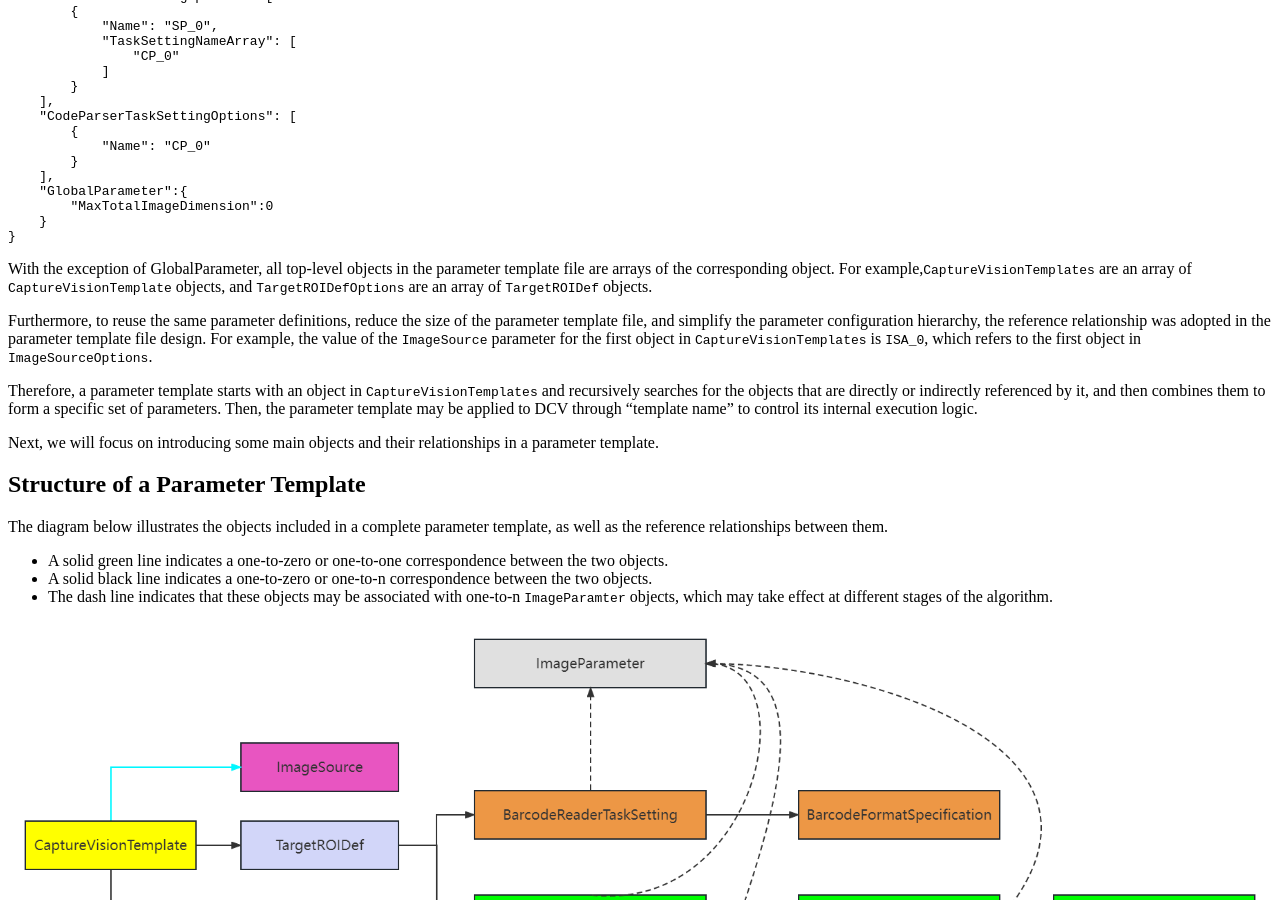
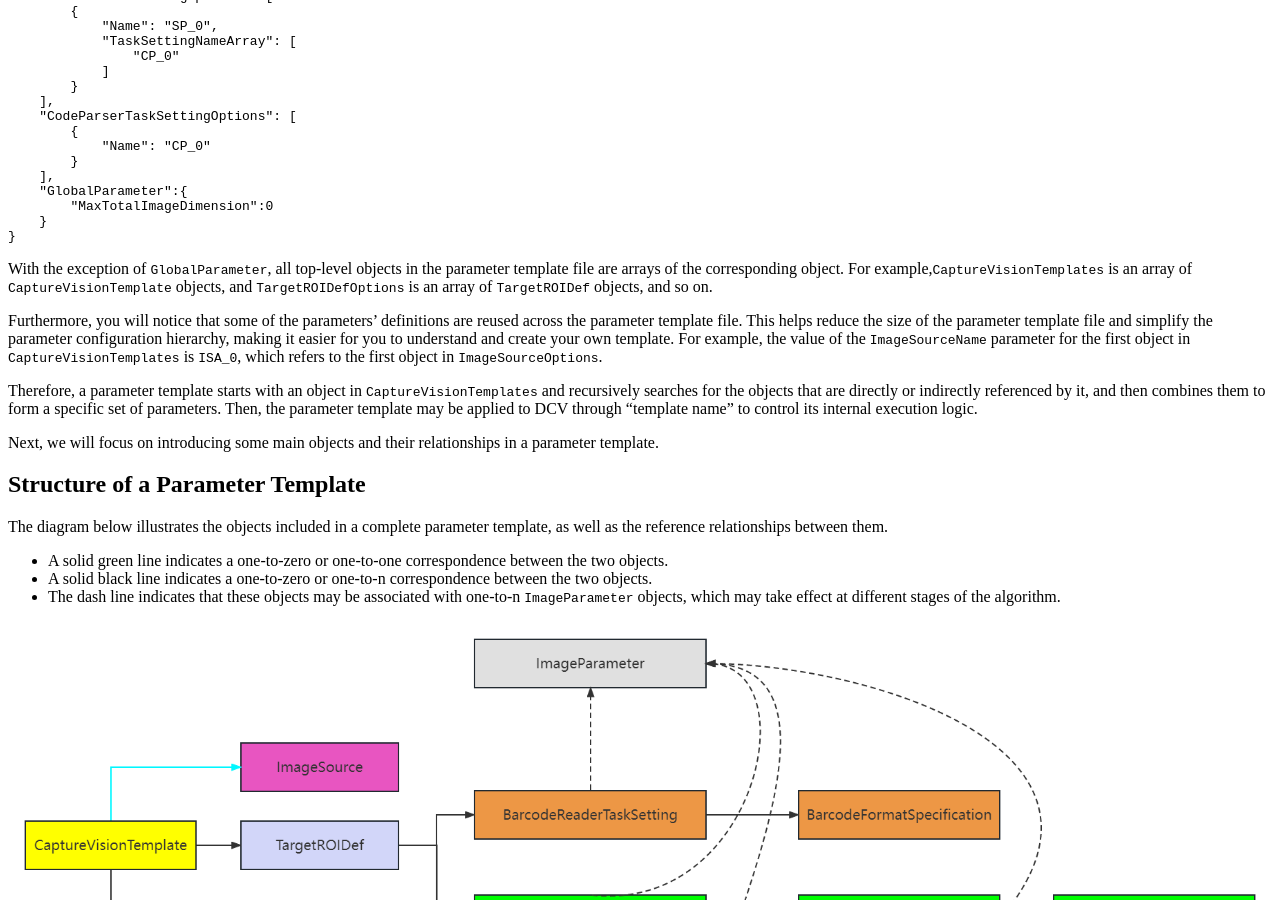
Before and after one commit to dynamsoft-docs/capture-vision-docs, a Jekyll site: the page built from parameters/file/index.md, in a window 1280 px wide and 900 px high, scrolled down 1954 px. Built offline with Jekyll 4.4.1, drawn with Linux system fonts in a browser that asks for light colours.

Commit message:
Update index.md

````diff
--- a/parameters/file/index.md
+++ b/parameters/file/index.md
@@ -107,9 +107,9 @@ As shown in the example below, the organizational structure of a parameter templ
 }
 ```
 
-With the exception of GlobalParameter, all top-level objects in the parameter template file are arrays of the corresponding object. For example,`CaptureVisionTemplates` are an array of `CaptureVisionTemplate` objects, and `TargetROIDefOptions` are an array of `TargetROIDef` objects.
+With the exception of `GlobalParameter`, all top-level objects in the parameter template file are arrays of the corresponding object. For example,`CaptureVisionTemplates` is an array of `CaptureVisionTemplate` objects, and `TargetROIDefOptions` is an array of `TargetROIDef` objects, and so on.
 
-Furthermore, to reuse the same parameter definitions, reduce the size of the parameter template file, and simplify the parameter configuration hierarchy, the reference relationship was adopted in the parameter template file design. For example, the value of the `ImageSource` parameter for the first object in `CaptureVisionTemplates` is `ISA_0`, which refers to the first object in `ImageSourceOptions`.
+Furthermore, you will notice that some of the parameters' definitions are reused across the parameter template file. This helps reduce the size of the parameter template file and simplify the parameter configuration hierarchy, making it easier for you to understand and create your own template. For example, the value of the `ImageSourceName` parameter for the first object in `CaptureVisionTemplates` is `ISA_0`, which refers to the first object in `ImageSourceOptions`.
 
 Therefore, a parameter template starts with an object in `CaptureVisionTemplates` and recursively searches for the objects that are directly or indirectly referenced by it, and then combines them to form a specific set of parameters. Then, the parameter template may be applied to DCV through "template name" to control its internal execution logic.
 
@@ -121,7 +121,7 @@ The diagram below illustrates the objects included in a complete parameter templ
 
 - A solid green line indicates a one-to-zero or one-to-one correspondence between the two objects.
 - A solid black line indicates a one-to-zero or one-to-n correspondence between the two objects.
-- The dash line indicates that these objects may be associated with one-to-n `ImageParamter` objects, which may take effect at different stages of the algorithm.
+- The dash line indicates that these objects may be associated with one-to-n `ImageParameter` objects, which may take effect at different stages of the algorithm.
 
 <div align="center">
    <p><img src="./assets/dcv-template-reference-relationship.png" alt="Top level objects of DCV template file" width="100%" /></p>
````
